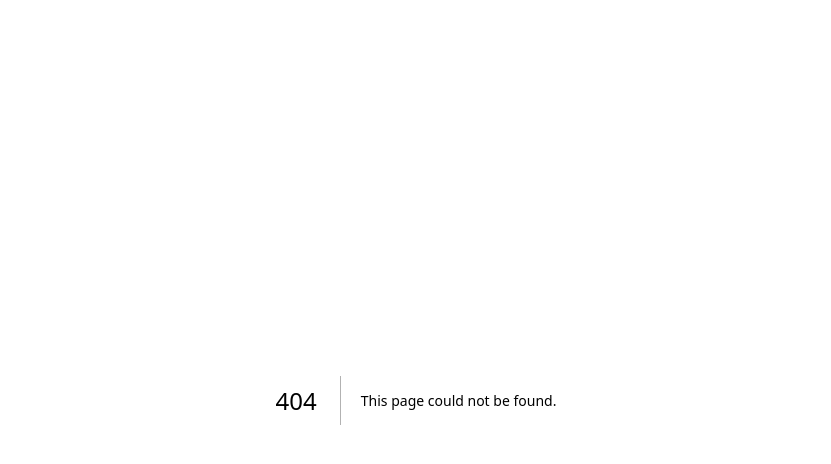
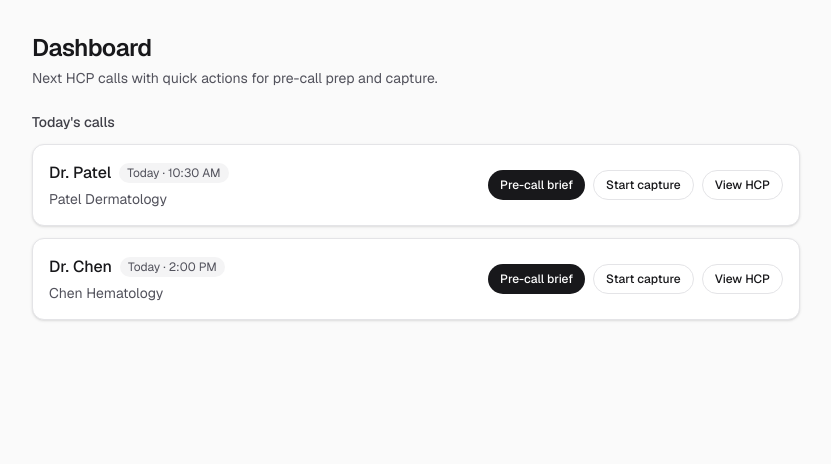
Before and after one commit to AnmolSidhu11/ivy-mvp, a Next.js app: page /dashboard in a window 1280 px wide. Before the commit this address had no page. Shown: the top 464 px of the page, without its empty margins (224-1055 px from the left). Built offline with nearby package versions, Linux system fonts and the light colour scheme.

Commit message:
Further enhance Home page by introducing new interactive components and optimizing layout for superior user experience

```diff
--- /dev/null
+++ b/app/dashboard/page.tsx
@@ -0,0 +1,75 @@
+import Link from "next/link";
+
+const mockEvents = [
+  {
+    id: "event-1",
+    hcpId: "hcp_2001",
+    hcpName: "Dr. Patel",
+    when: "Today · 10:30 AM",
+    clinic: "Patel Dermatology",
+  },
+  {
+    id: "event-2",
+    hcpId: "hcp_2002",
+    hcpName: "Dr. Chen",
+    when: "Today · 2:00 PM",
+    clinic: "Chen Hematology",
+  },
+];
+
+export default function DashboardPage() {
+  return (
+    <div className="min-h-screen bg-zinc-50 px-4 py-8 font-sans text-zinc-900">
+      <div className="mx-auto max-w-3xl space-y-6">
+        <header className="space-y-1">
+          <h1 className="text-2xl font-semibold tracking-tight">Dashboard</h1>
+          <p className="text-sm text-zinc-600">
+            Next HCP calls with quick actions for pre-call prep and capture.
+          </p>
+        </header>
+
+        <section className="space-y-3">
+          <h2 className="text-sm font-medium text-zinc-700">Today&apos;s calls</h2>
+          <div className="space-y-3">
+            {mockEvents.map((event) => (
+              <div
+                key={event.id}
+                className="flex flex-col gap-3 rounded-xl border border-zinc-200 bg-white p-4 shadow-sm sm:flex-row sm:items-center sm:justify-between"
+              >
+                <div className="space-y-1">
+                  <div className="flex items-center gap-2">
+                    <p className="text-base font-medium">{event.hcpName}</p>
+                    <span className="rounded-full bg-zinc-100 px-2 py-0.5 text-xs text-zinc-600">
+                      {event.when}
+                    </span>
+                  </div>
+                  <p className="text-sm text-zinc-600">{event.clinic}</p>
+                </div>
+                <div className="flex flex-wrap gap-2">
+                  <Link
+                    href={`/precall/${event.id}`}
+                    className="inline-flex items-center justify-center rounded-full bg-zinc-900 px-3 py-1.5 text-xs font-medium text-white hover:bg-zinc-800"
+                  >
+                    Pre-call brief
+                  </Link>
+                  <Link
+                    href={`/capture/${event.id}`}
+                    className="inline-flex items-center justify-center rounded-full border border-zinc-200 px-3 py-1.5 text-xs font-medium text-zinc-900 hover:border-zinc-300 hover:bg-zinc-50"
+                  >
+                    Start capture
+                  </Link>
+                  <Link
+                    href={`/hcp/${event.hcpId}`}
+                    className="inline-flex items-center justify-center rounded-full border border-zinc-200 px-3 py-1.5 text-xs font-medium text-zinc-900 hover:border-zinc-300 hover:bg-zinc-50"
+                  >
+                    View HCP
+                  </Link>
+                </div>
+              </div>
+            ))}
+          </div>
+        </section>
+      </div>
+    </div>
+  );
+}
--- /dev/null
+++ b/lib/ae.ts
@@ -0,0 +1,80 @@
+const TRIGGERS = [
+  "hives",
+  "rash",
+  "urticaria",
+  "anaphylaxis",
+  "reaction",
+  "allergic",
+  "emergency",
+  "er",
+  "hospital",
+  "hospitalized",
+  "adverse event",
+  "ae",
+  "side effect",
+  "serious",
+] as const;
+
+const NEGATIONS = [
+  "no",
+  "denies",
+  "without",
+  "none",
+  "not",
+  "negative for",
+  "tolerating well",
+  "no new",
+] as const;
+
+const GLOBAL_NEGATIVE_PHRASES = ["no side effects", "no adverse events"];
+
+export function detectAe(text: string): boolean {
+  const lower = text.toLowerCase();
+
+  // Global negative phrases short-circuit
+  if (GLOBAL_NEGATIVE_PHRASES.some((p) => lower.includes(p))) {
+    return false;
+  }
+
+  const tokens = lower.split(/\s+/).filter(Boolean);
+
+  const hasNegationNear = (triggerIndex: number): boolean => {
+    const start = Math.max(0, triggerIndex - 3);
+    const windowTokens = tokens.slice(start, triggerIndex + 1).join(" ");
+    if (NEGATIONS.some((n) => windowTokens.includes(n))) {
+      return true;
+    }
+    return false;
+  };
+
+  for (let i = 0; i < tokens.length; i += 1) {
+    const token = tokens[i];
+
+    for (const trig of TRIGGERS) {
+      if (!token.includes(trig)) continue;
+
+      // Special handling for "side effect(s)" with nearby "no"
+      if (trig === "side effect") {
+        if (hasNegationNear(i)) {
+          continue;
+        }
+      }
+
+      if (hasNegationNear(i)) {
+        continue;
+      }
+
+      return true;
+    }
+  }
+
+  return false;
+}
+
+// Simple embedded examples for manual verification
+export const AE_EXAMPLES: { text: string; expected: boolean }[] = [
+  { text: "No new side effects reported", expected: false },
+  { text: "The person had hives and went to the ER for evaluation", expected: true },
+  { text: "No adverse events", expected: false },
+  { text: "They went to emergency after the reaction", expected: true },
+];
```
